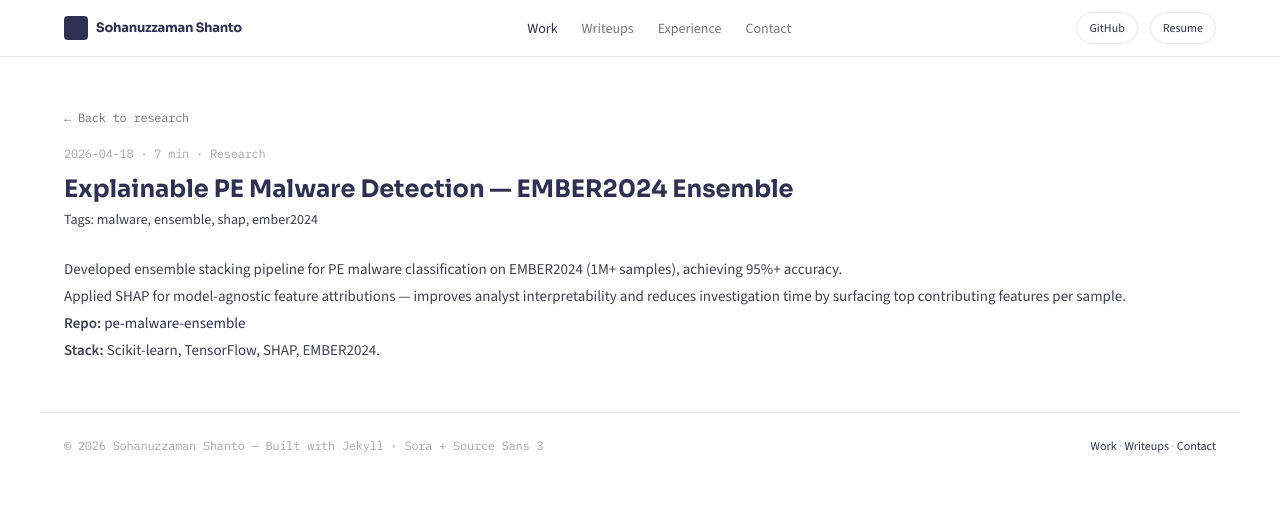
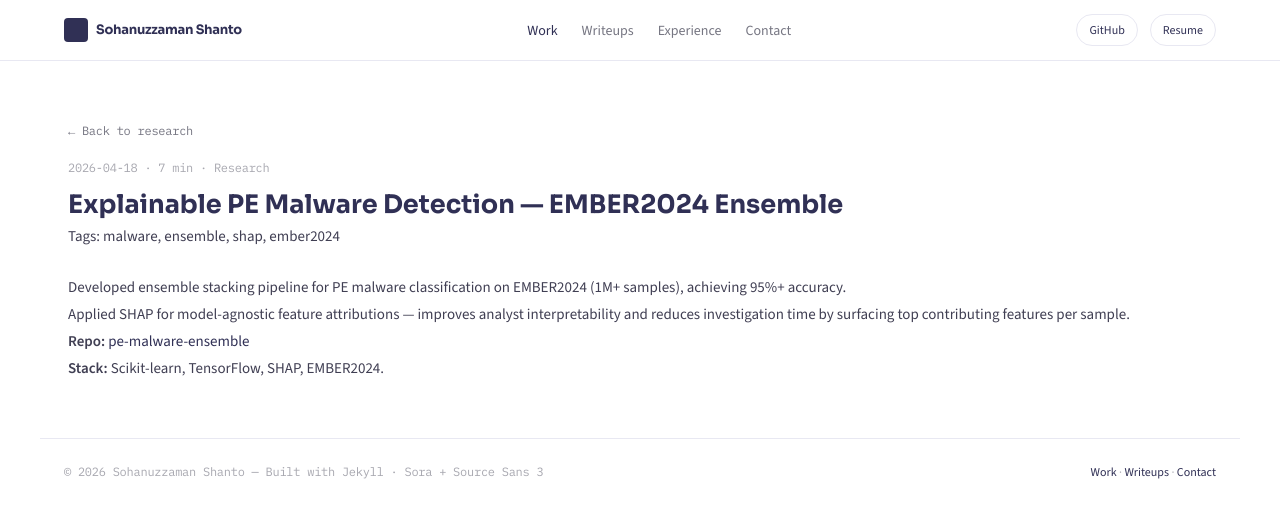
Before and after one commit to Sohanuzzaman3301/newSite, a Jekyll site: the page built from _research/pe-malware-ensemble.md, in a window 1280 px wide. Shown: the top 518 px of the page. Built offline with Jekyll 4.4.1, drawn with Linux system fonts in a browser that asks for light colours.

Commit message:
style: emulate 1080p 130% zoom for all desktops
- @media(min-width:1280px) bump hero H1 44→48, body 16→17, sections 48→56px
- keeps mobile intact, makes 1920/1080 at 100% feel like 1477 at 130%

```diff
--- a/assets/css/style.css
+++ b/assets/css/style.css
@@ -79,3 +79,17 @@ a{color:var(--sst-ink);text-decoration:none}
 @media(max-width:900px){.hero{grid-template-columns:1fr}.grid3{grid-template-columns:repeat(2,1fr)}.skills{grid-template-columns:repeat(2,1fr)}.certs{grid-template-columns:repeat(2,1fr)}.contact{grid-template-columns:1fr}.writeup{grid-template-columns:1fr}}
 @media(max-width:600px){.grid3{grid-template-columns:1fr}.nav-links{display:none}}
 .skip:focus{left:8px !important;top:8px !important;width:auto !important;height:auto !important;background:var(--paper);border:1px solid var(--lavender);padding:8px 12px;z-index:100}
+/* 1080p 130% zoom feel for all desktops — bump without breaking mobile */
+@media(min-width:1280px){
+  html{font-size:17px}
+  .hero{padding:56px 28px;gap:36px}
+  .hero-text h1{font-size:48px}
+  .hero-text p{font-size:17px}
+  .hero-note{font-size:13px}
+  .section{padding:56px 28px}
+  .section h2{font-size:21px}
+  .section .sub{font-size:15px}
+  .card h3{font-size:16px}
+  .card p{font-size:14px}
+  .nav-inner{height:60px}
+}
```
